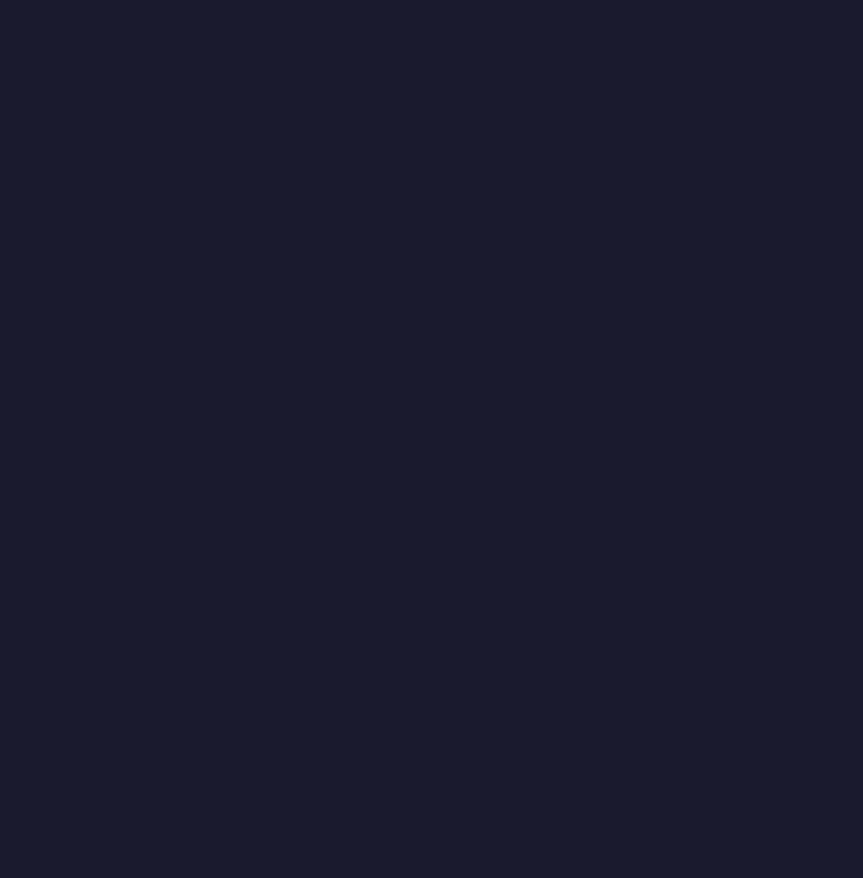
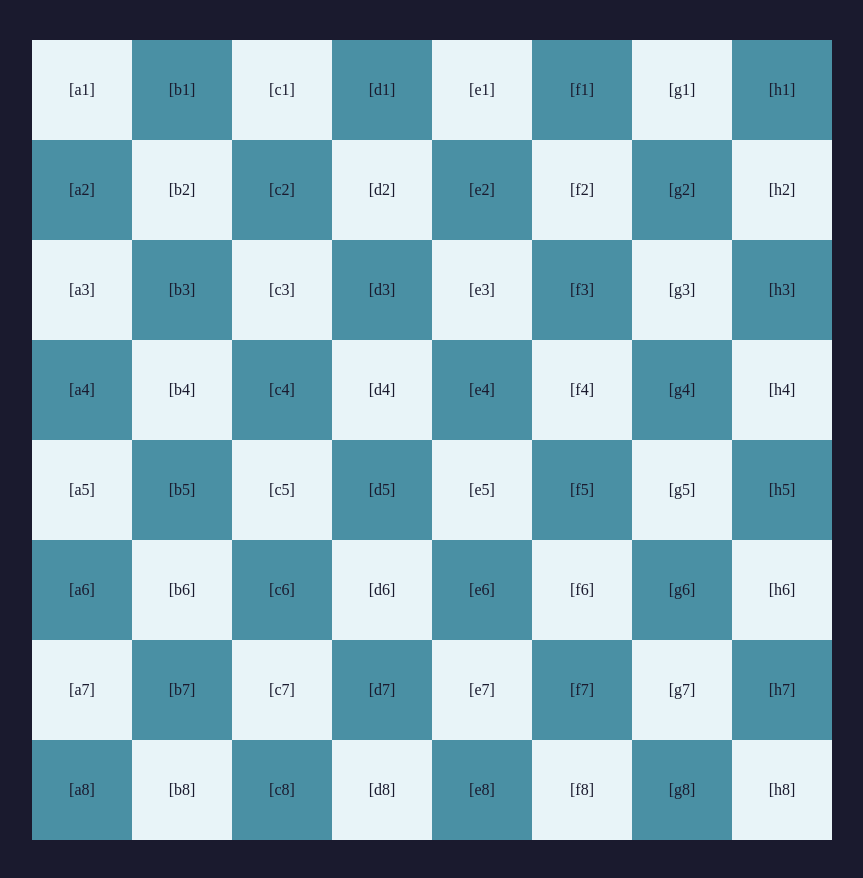
Before and after one commit to octane254/CHESS-PROJECT-1, a React (Vite) app in the folder chess-project/: page / in a window 1280 px wide. Shown: the top 878 px of the page, without its empty margins (208-1071 px from the left). Built offline with nearby package versions, Linux system fonts and the light colour scheme.

Commit message:
SCRUM-22: Add color to tiles, edit the boardclass

```diff
--- a/chess-project/src/Css/board.css
+++ b/chess-project/src/Css/board.css
@@ -4,11 +4,27 @@ body{
   color: #1a1a2e;
 
 }
-.chessboard{
+.chessBoard{
 
     width: 800px;
     height:800px;
     display: flex;
     flex-wrap: wrap;
+    margin: 40px auto;
 
 }
+.tile{
+
+    width: 100px;
+    height: 100px;
+    display: flex;
+    align-items: center;
+    justify-content: center;
+
+}
+.white-color{
+    background-color: #e8f4f8;
+}
+.blue-color{
+    background-color: #4a90a4 ;
+}
```
